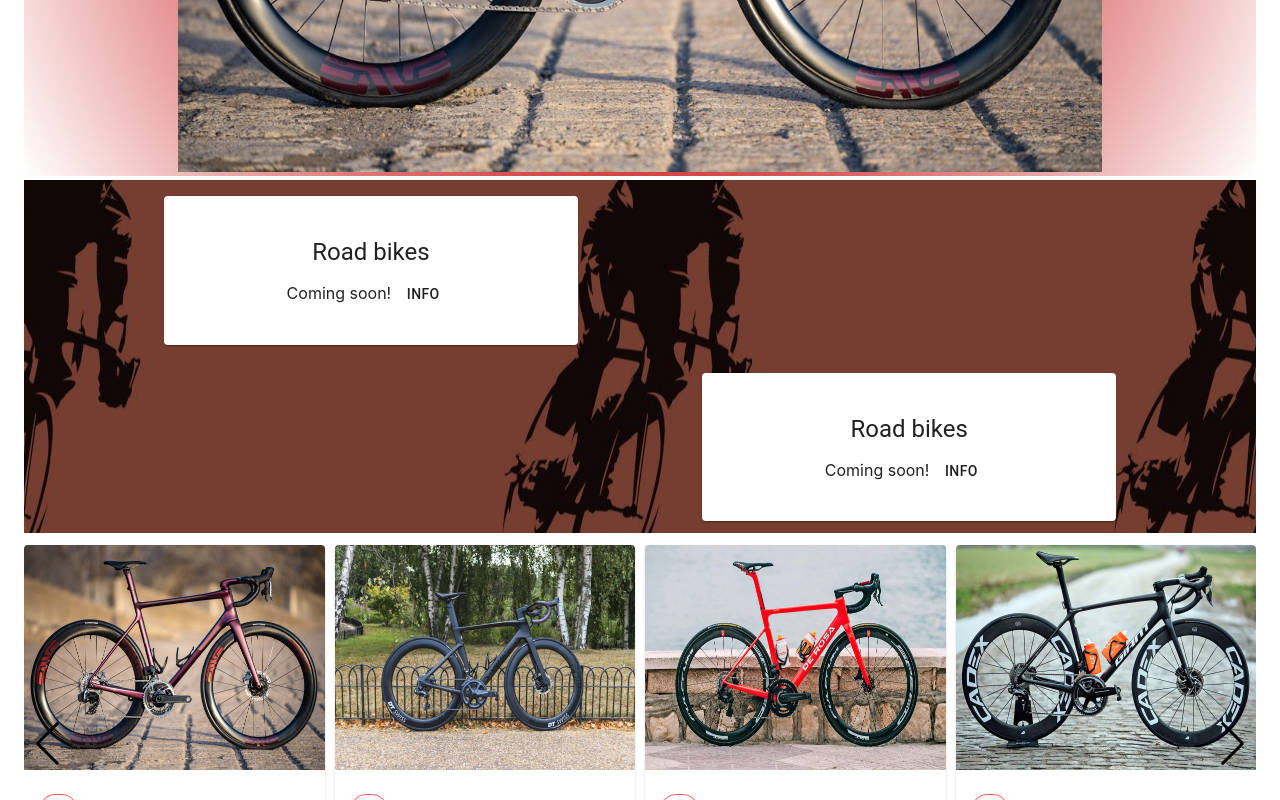
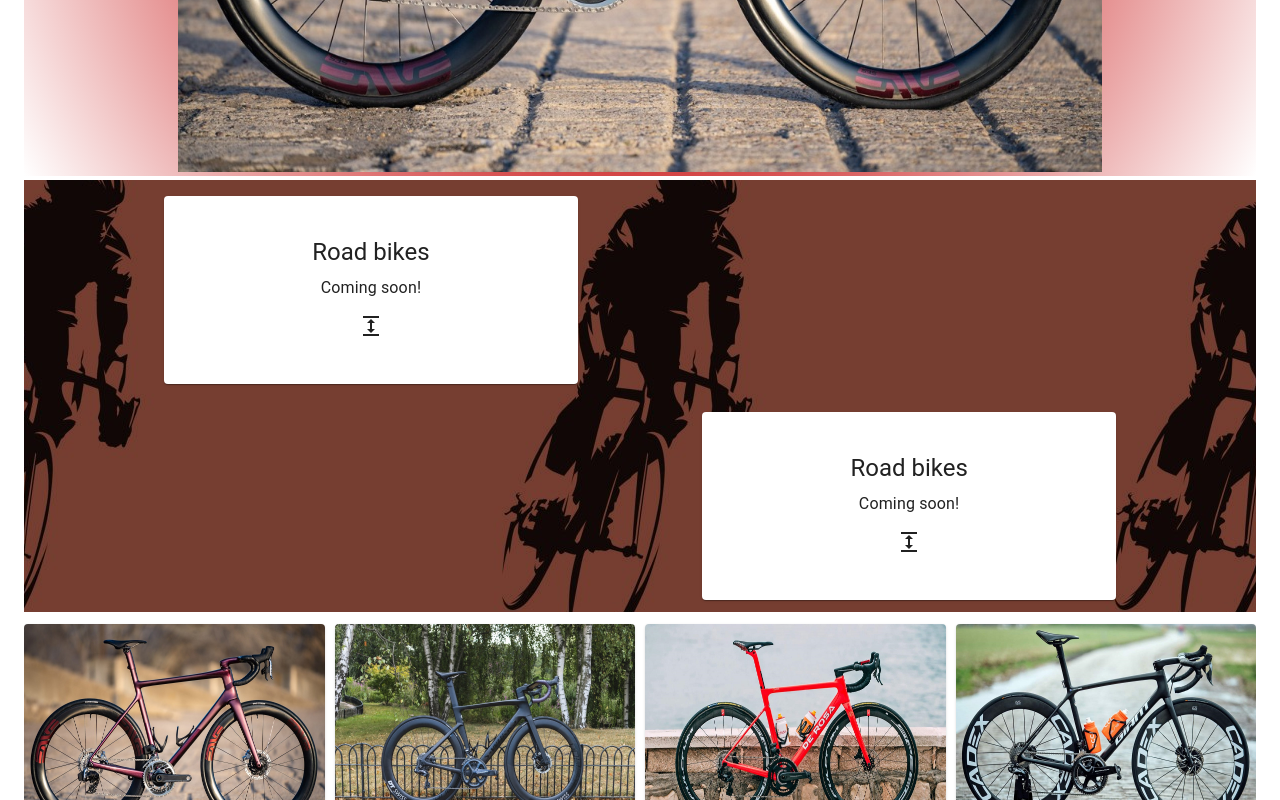
Before and after one commit to samouchka1/coolbikes, a React (Create React App) app: page /road in a window 1280 px wide. Shown: the part 608-1408 px from the top of the page. Built offline with nearby package versions, Linux system fonts and the light colour scheme.

Commit message:
Update Banner.js

```diff
--- a/src/components/modules/Banner.js
+++ b/src/components/modules/Banner.js
@@ -8,11 +8,13 @@ import {
     Popover,
 } from '@mui/material';
 import { Slide } from "react-awesome-reveal";
+import ExpandIcon from '@mui/icons-material/Expand';
 
 import "../../App.css"
 
 const buttonStyles = {
-    color: 'text.primary'
+    color: 'text.primary',
+    margin: '.5rem'
 }
 
 const leftMenuStyles = {
@@ -56,8 +58,8 @@ const rightMenuStyles = {
 
 const Banner = ({section}) => {
 
-    const [anchorEl1, setAnchorEl1] = React.useState(false);
-    const [anchorEl2, setAnchorEl2] = React.useState(false);
+    const [anchorEl1, setAnchorEl1] = React.useState(null);
+    const [anchorEl2, setAnchorEl2] = React.useState(null);
 
     const open1 = Boolean(anchorEl1);
     const open2 = Boolean(anchorEl2);
@@ -96,9 +98,9 @@ const Banner = ({section}) => {
                     <Paper sx={leftMenuStyles}>
 
                         <Typography variant="h5" sx={{m: '.5rem'}}>{section.title}</Typography>
-                            Coming soon!
+                        <Typography>Coming soon!</Typography>
                         <Button sx={buttonStyles} onCLick={handleClick1}>
-                            Info
+                            <ExpandIcon />
                         </Button>
                     </Paper>
                     <Popover
@@ -135,9 +137,9 @@ const Banner = ({section}) => {
                 <Slide direction="right" triggerOnce>
                     <Paper sx={rightMenuStyles}>
                         <Typography variant="h5" sx={{m: '.5rem'}}>{section.title}</Typography>
-                            Coming soon!
+                        <Typography>Coming soon!</Typography>
                         <Button sx={buttonStyles} onCLick={handleClick2}>
-                            Info
+                            <ExpandIcon />
                         </Button>
                     </Paper>
                     <Popover
```
